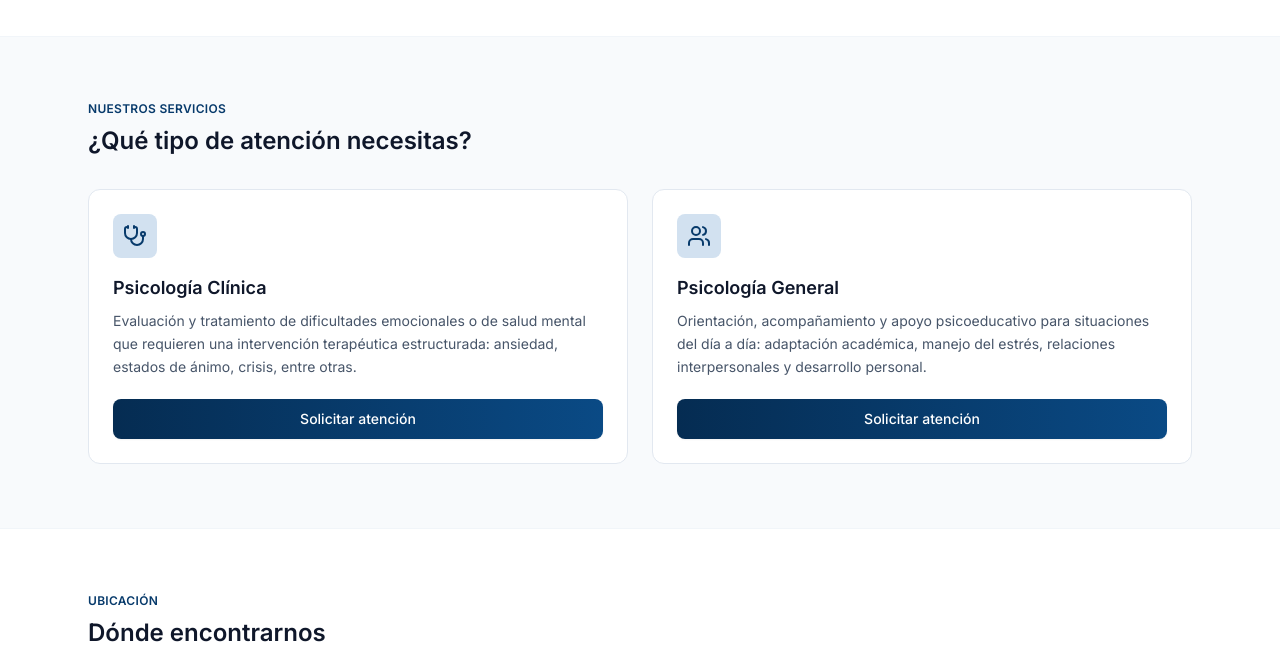
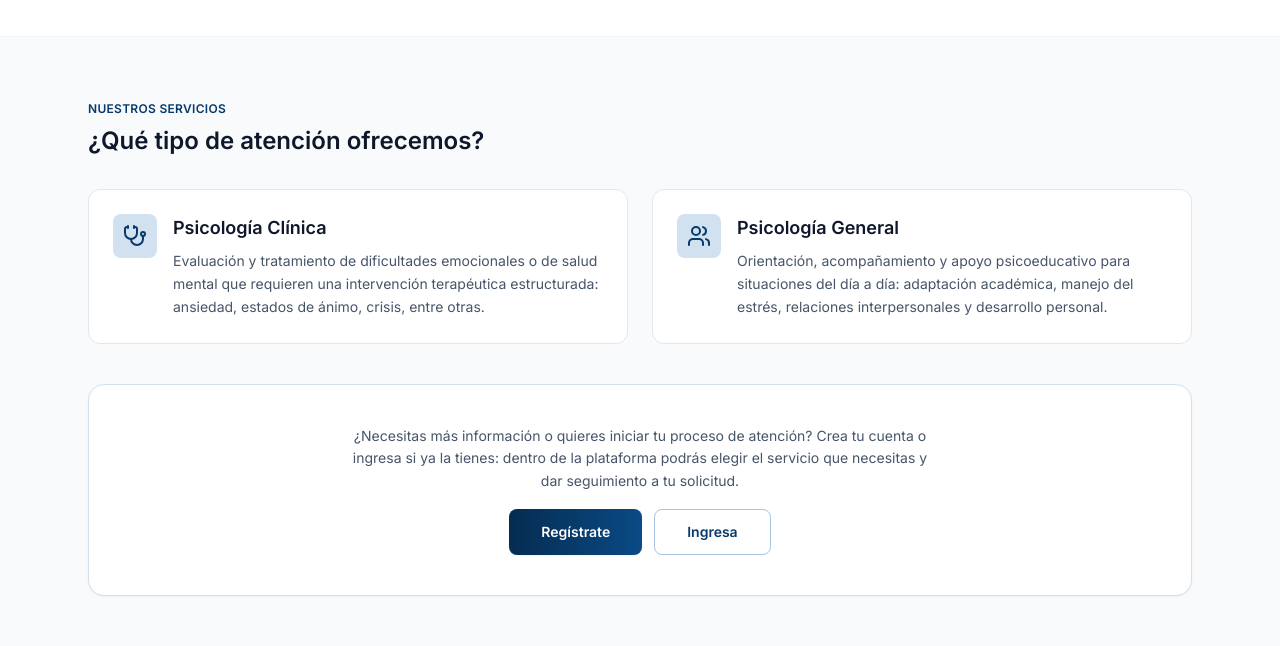
Before and after one commit to gabitla715/psicologia-clinica-frontend, a React (Vite) app: page / in a window 1280 px wide. Shown: the part 960-1606 px from the top of the page. Built offline with nearby package versions, Linux system fonts and the light colour scheme; no server answers.

Commit message:
✨ feat: update services section with improved descriptions and call-to-action for user registration

```diff
--- a/src/pages/public/HomePage.tsx
+++ b/src/pages/public/HomePage.tsx
@@ -24,27 +24,61 @@ export function HomePage() {
         </p>
       </section>
 
-      {/* Servicios */}
+      {/* Qué es la psicología clínica y general */}
       <section id="servicios" className="border-y border-slate-100 bg-slate-50">
         <div className="mx-auto max-w-6xl px-4 py-16 sm:px-6">
           <p className="text-xs font-semibold uppercase tracking-wide text-brand-700">Nuestros servicios</p>
-          <h2 className="mt-2 text-2xl font-semibold text-slate-900">¿Qué tipo de atención necesitas?</h2>
+          <h2 className="mt-2 text-2xl font-semibold text-slate-900">¿Qué tipo de atención ofrecemos?</h2>
 
           <div className="mt-8 grid gap-6 sm:grid-cols-2">
-            <ServicioCard
-              icono={<Stethoscope className="h-6 w-6" />}
-              titulo="Psicología Clínica"
-              descripcion="Evaluación y tratamiento de dificultades emocionales o de salud mental que requieren
-              una intervención terapéutica estructurada: ansiedad, estados de ánimo, crisis, entre otras."
-              servicio="CLINICA"
-            />
-            <ServicioCard
-              icono={<Users className="h-6 w-6" />}
-              titulo="Psicología General"
-              descripcion="Orientación, acompañamiento y apoyo psicoeducativo para situaciones del día a día:
-              adaptación académica, manejo del estrés, relaciones interpersonales y desarrollo personal."
-              servicio="GENERAL"
-            />
+            <div className="flex items-start gap-4 rounded-xl border border-slate-200 bg-white p-6">
+              <div className="flex h-11 w-11 shrink-0 items-center justify-center rounded-lg bg-brand-100 text-brand-700">
+                <Stethoscope className="h-6 w-6" />
+              </div>
+              <div>
+                <h3 className="text-lg font-semibold text-slate-900">Psicología Clínica</h3>
+                <p className="mt-2 text-sm leading-relaxed text-slate-600">
+                  Evaluación y tratamiento de dificultades emocionales o de salud mental que
+                  requieren una intervención terapéutica estructurada: ansiedad, estados de
+                  ánimo, crisis, entre otras.
+                </p>
+              </div>
+            </div>
+            <div className="flex items-start gap-4 rounded-xl border border-slate-200 bg-white p-6">
+              <div className="flex h-11 w-11 shrink-0 items-center justify-center rounded-lg bg-brand-100 text-brand-700">
+                <Users className="h-6 w-6" />
+              </div>
+              <div>
+                <h3 className="text-lg font-semibold text-slate-900">Psicología General</h3>
+                <p className="mt-2 text-sm leading-relaxed text-slate-600">
+                  Orientación, acompañamiento y apoyo psicoeducativo para situaciones del día a
+                  día: adaptación académica, manejo del estrés, relaciones interpersonales y
+                  desarrollo personal.
+                </p>
+              </div>
+            </div>
+          </div>
+
+          {/* Un único llamado a la acción: ya no se elige el servicio aquí.
+              El estudiante se registra o ingresa, y elige el servicio dentro
+              de la plataforma (ElegirServicio.tsx, ya existente). */}
+          <div className="mt-10 flex flex-col items-center gap-4 rounded-2xl border border-brand-100 bg-white p-8 text-center shadow-sm sm:p-10">
+            <p className="max-w-xl text-sm leading-relaxed text-slate-600">
+              ¿Necesitas más información o quieres iniciar tu proceso de atención? Crea tu
+              cuenta o ingresa si ya la tienes: dentro de la plataforma podrás elegir el
+              servicio que necesitas y dar seguimiento a tu solicitud.
+            </p>
+            <div className="flex flex-col gap-3 sm:flex-row">
+              <Link to="/registro" className="btn-primary px-8 py-3 text-sm font-semibold">
+                Regístrate
+              </Link>
+              <Link
+                to="/ingresar"
+                className="inline-flex items-center justify-center rounded-lg border border-brand-200 px-8 py-3 text-sm font-semibold text-brand-700 transition hover:bg-brand-50"
+              >
+                Ingresa
+              </Link>
+            </div>
           </div>
         </div>
       </section>
@@ -104,31 +138,6 @@ export function HomePage() {
   );
 }
 
-interface ServicioCardProps {
-  icono: React.ReactNode;
-  titulo: string;
-  descripcion: string;
-  servicio: 'CLINICA' | 'GENERAL';
-}
-
-function ServicioCard({ icono, titulo, descripcion, servicio }: ServicioCardProps) {
-  return (
-    <div className="flex flex-col rounded-xl border border-slate-200 bg-white p-6">
-      <div className="flex h-11 w-11 items-center justify-center rounded-lg bg-brand-100 text-brand-700">
-        {icono}
-      </div>
-      <h3 className="mt-4 text-lg font-semibold text-slate-900">{titulo}</h3>
-      <p className="mt-2 flex-1 text-sm leading-relaxed text-slate-600">{descripcion}</p>
-      <Link
-        to={`/ingresar?servicio=${servicio}`}
-        className="btn-primary mt-5 w-full"
-      >
-        Solicitar atención
-      </Link>
-    </div>
-  );
-}
-
 function InfoContacto({ icono, etiqueta, valor }: { icono: React.ReactNode; etiqueta: string; valor: string }) {
   return (
     <div className="flex items-center gap-3 rounded-xl border border-slate-200 bg-white p-4">
```
